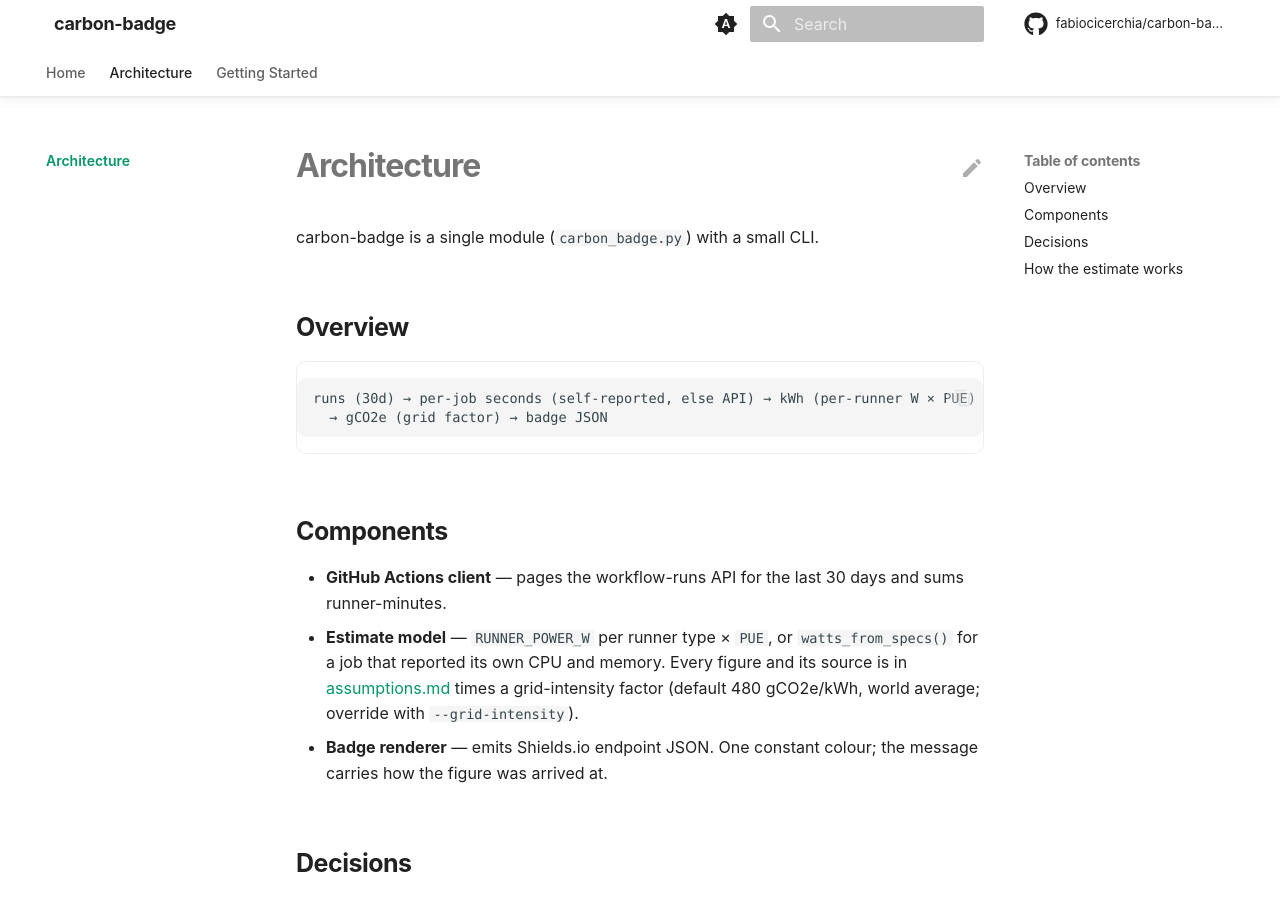
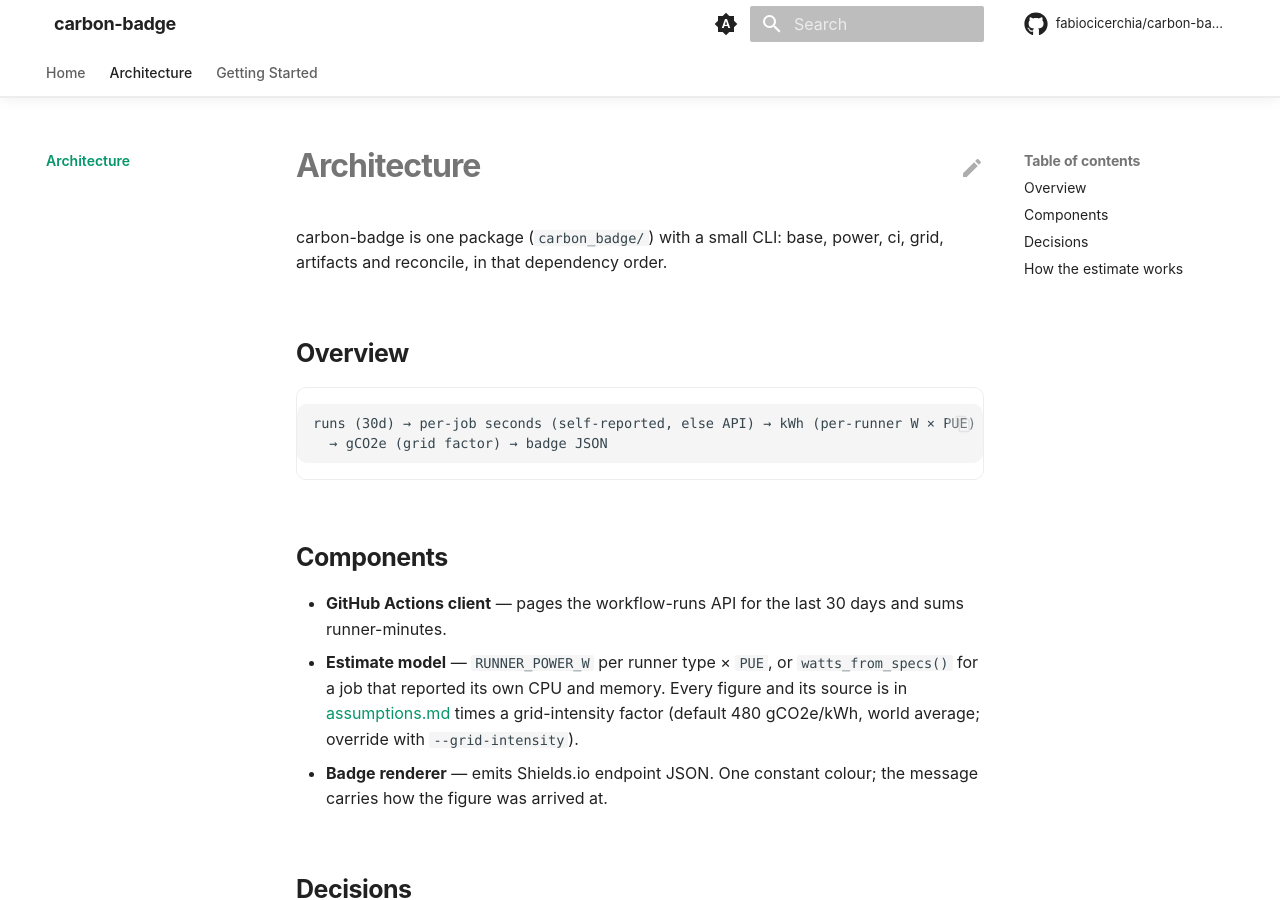
Before and after one commit to fabiocicerchia/carbon-badge, an MkDocs documentation site: the page built from docs/architecture.md, in a window 1280 px wide and 900 px high. Built offline with MkDocs 1.6.1 and Material for MkDocs 9.7.7, drawn with Linux system fonts in a browser that asks for light colours; comment, search, counter and statistics services are not loaded.

Commit message:
docs: stop calling it a single file
The layout sentence in the architecture notes and CLAUDE.md described a
single module. It is a package now, so they name the modules instead.

```diff
--- a/docs/architecture.md
+++ b/docs/architecture.md
@@ -1,6 +1,7 @@
 # Architecture
 
-carbon-badge is a single module (`carbon_badge.py`) with a small CLI.
+carbon-badge is one package (`carbon_badge/`) with a small CLI: base, power, ci,
+grid, artifacts and reconcile, in that dependency order.
 
 ## Overview
 
```
Also changed, not shown: CLAUDE.md (+1 -1 lines).
